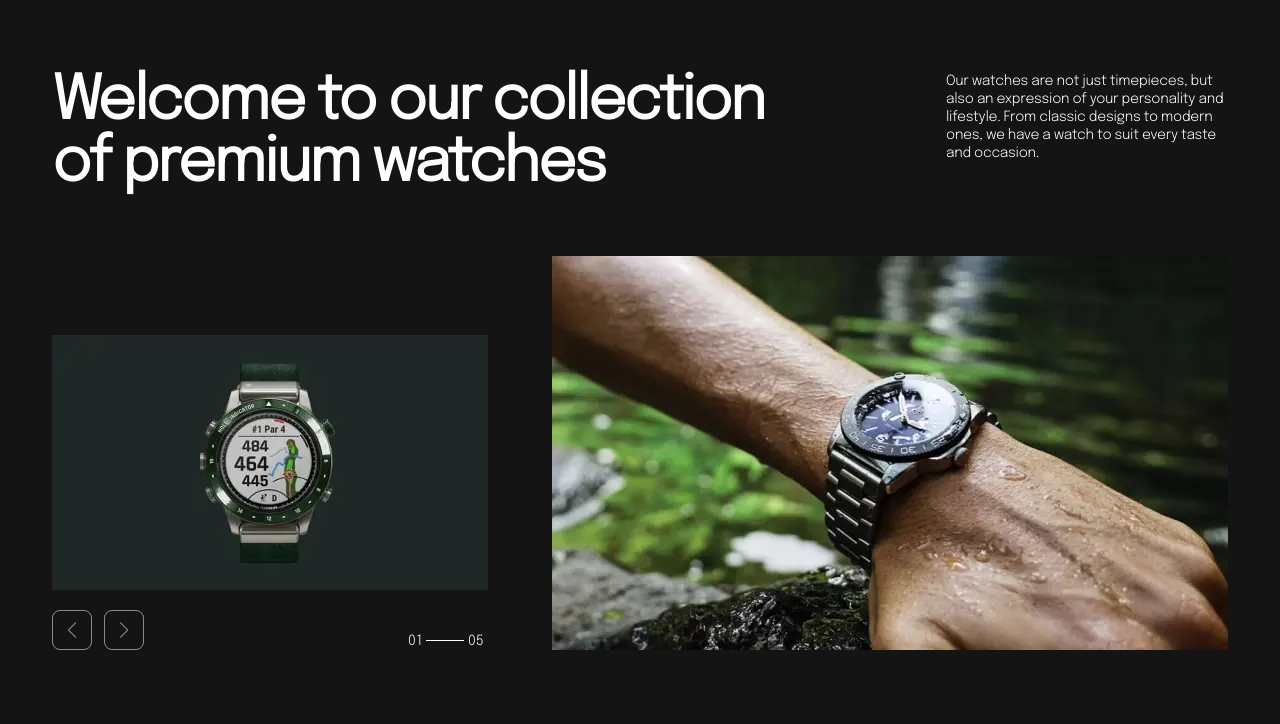
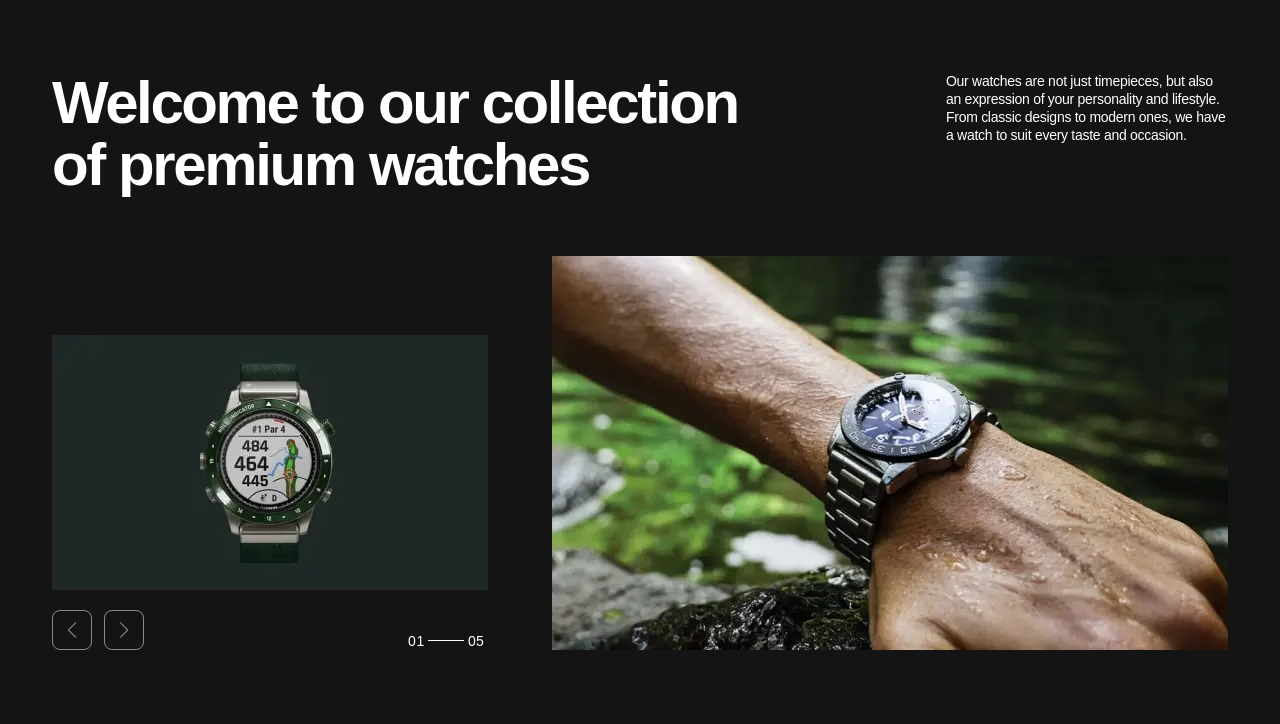
Before and after one commit to Kilsor/team-project, a website built with Vite: page src/index.html in a window 1280 px wide. Shown: the part 76-800 px from the top of the page. Built offline with nearby package versions, Linux system fonts and the light colour scheme; files whose address does not match are found by name.

Commit message:
fix fonts

```diff
--- a/src/css/base/root.css
+++ b/src/css/base/root.css
@@ -20,5 +20,5 @@
 
 @font-face {
   font-family: 'Epilogue';
-  src: url('../fonts/Epilogue-Light.ttf') format('truetype');
+  src: url('./fonts/Epilogue-Light.ttf') format('truetype');
 }
```
